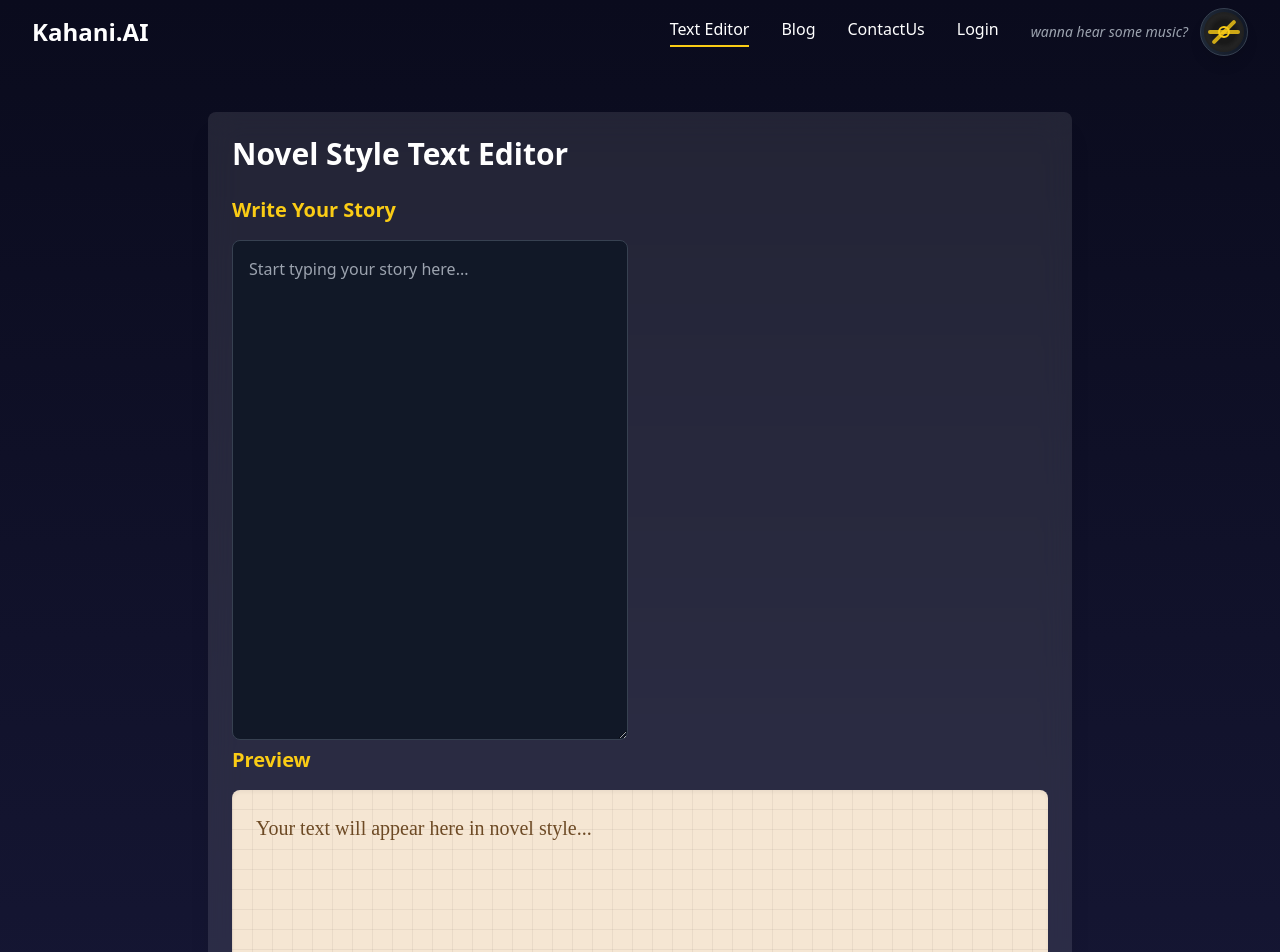
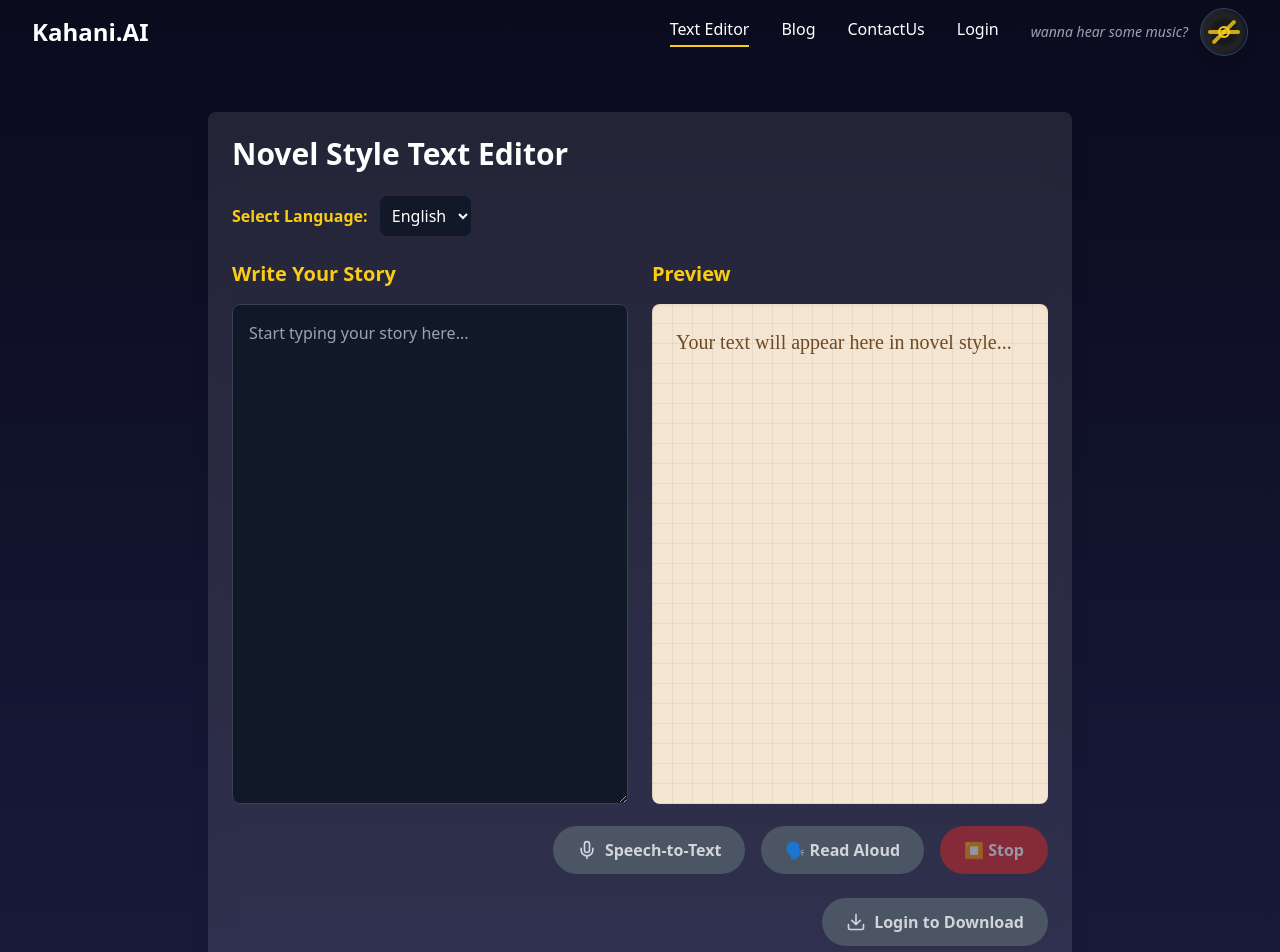
Before and after one commit to vanshika1307/Machine_not_learning-HackSync25, a React (Vite) app in the folder frontend/: page /text-editor in a window 1280 px wide. Shown: the top 952 px of the page. Built offline with nearby package versions, Linux system fonts and the light colour scheme; no server answers.

Commit message:
text editor final

```diff
--- a/frontend/src/Pages/TextEditor.jsx
+++ b/frontend/src/Pages/TextEditor.jsx
@@ -1,20 +1,83 @@
-import React, { useState } from 'react';
+import React, { useState, useEffect } from 'react';
 import { useAuthState } from 'react-firebase-hooks/auth';
 import { auth } from '../firebase/config';
 import { motion } from 'framer-motion';
-import { Download } from 'lucide-react';
+import { Download, Mic } from 'lucide-react';
 import jsPDF from 'jspdf';
 
 const TextEditor = () => {
   const [text, setText] = useState('');
   const [user] = useAuthState(auth);
+  const [isSpeaking, setIsSpeaking] = useState(false);
+  const [isListening, setIsListening] = useState(false);
+  const [language, setLanguage] = useState('en-US'); // Default language is English
+  const synth = window.speechSynthesis;
 
+  // Initialize SpeechRecognition
+  const SpeechRecognition = window.SpeechRecognition || window.webkitSpeechRecognition;
+  const recognition = new SpeechRecognition();
+  recognition.continuous = false; // Stop after one sentence
+  recognition.interimResults = false; // Only final results
+  recognition.lang = language; // Set language based on user selection
+
+  // Handle speech recognition results
+  recognition.onresult = (event) => {
+    const transcript = event.results[0][0].transcript;
+    setText((prevText) => prevText + ' ' + transcript); // Append the recognized text
+    setIsListening(false); // Stop listening after recognition
+  };
+
+  // Handle errors
+  recognition.onerror = (event) => {
+    console.error('Speech recognition error:', event.error);
+    setIsListening(false);
+  };
+
+  // Start speech-to-text
+  const startSpeechToText = () => {
+    if (isListening) {
+      recognition.stop();
+      setIsListening(false);
+    } else {
+      recognition.lang = language; // Set language before starting
+      recognition.start();
+      setIsListening(true);
+    }
+  };
+
+  // Text-to-Speech functionality
+  const speakText = () => {
+    if (synth.speaking) {
+      synth.cancel(); // Stop any ongoing speech before starting new
+    }
+
+    if (text.trim() !== '') {
+      const utterance = new SpeechSynthesisUtterance(text);
+      utterance.lang = language; // Set language based on user selection
+      utterance.rate = 1; // Speed (1 is normal)
+
+      utterance.onend = () => setIsSpeaking(false); // Reset state when done
+      setIsSpeaking(true);
+      synth.speak(utterance);
+    }
+  };
+
+  // Stop speech
+  const stopSpeech = () => {
+    if (synth.speaking) {
+      synth.cancel();
+      setIsSpeaking(false);
+    }
+  };
+
+  // Handle text area change
   const handleTextChange = (e) => {
     setText(e.target.value);
   };
 
+  // Download as PDF
   const downloadAsPDF = () => {
-    if (!user) return;
+    if (!user || !text) return;
 
     const doc = new jsPDF();
     const pageWidth = doc.internal.pageSize.getWidth();
@@ -55,6 +118,19 @@ const TextEditor = () => {
         >
           <h1 className="text-3xl font-bold text-white mb-6">Novel Style Text Editor</h1>
 
+          {/* Language Selection */}
+          <div className="mb-6">
+            <label className="text-yellow-400 font-semibold">Select Language: </label>
+            <select
+              value={language}
+              onChange={(e) => setLanguage(e.target.value)}
+              className="ml-2 p-2 rounded-lg bg-gray-900 text-white"
+            >
+              <option value="en-US">English</option>
+              <option value="hi-IN">Hindi</option>
+            </select>
+          </div>
+
           {/* Editor Section */}
           <div className="grid md:grid-cols-2 gap-6">
             {/* Input Section */}
@@ -67,7 +143,6 @@ const TextEditor = () => {
                 placeholder="Start typing your story here..."
               />
             </div>
-            </div>
 
             {/* Preview Section */}
             <div className="space-y-4">
@@ -78,6 +153,49 @@ const TextEditor = () => {
               >
                 {text || 'Your text will appear here in novel style...'}
               </div>
+            </div>
+          </div>
+
+          {/* Buttons: Speak, Stop, Speech-to-Text */}
+          <div className="mt-4 flex justify-end gap-4">
+            {/* Speech-to-Text Button */}
+            <button
+              onClick={startSpeechToText}
+              className={`flex items-center gap-2 px-6 py-3 rounded-full font-semibold
+                transform transition-all duration-300
+                ${isListening
+                  ? 'bg-blue-600 text-white hover:scale-105 hover:shadow-lg'
+                  : 'bg-gray-600 text-gray-300 hover:bg-blue-600 hover:text-white hover:scale-105 hover:shadow-lg'
+                }`}
+            >
+              <Mic className="w-5 h-5" />
+              {isListening ? 'Listening...' : 'Speech-to-Text'}
+            </button>
+
+            {/* Speak Button */}
+            <button
+              onClick={speakText}
+              disabled={!text}
+              className={`flex items-center gap-2 px-6 py-3 rounded-full font-semibold
+                transform transition-all duration-300
+                ${text
+                  ? 'bg-green-600 text-white hover:scale-105 hover:shadow-lg'
+                  : 'bg-gray-600 text-gray-300 cursor-not-allowed'
+                }`}
+            >
+              🗣️ Read Aloud
+            </button>
+
+            {/* Stop Button */}
+            <button
+              onClick={stopSpeech}
+              disabled={!isSpeaking}
+              className={`px-6 py-3 rounded-full font-semibold bg-red-600 text-white
+                hover:scale-105 hover:shadow-lg transition-all duration-300
+                ${isSpeaking ? '' : 'opacity-50 cursor-not-allowed'}`}
+            >
+              ⏹️ Stop
+            </button>
           </div>
 
           {/* Download Button */}
```
Lines whose indentation alone changed are shown as unchanged.
